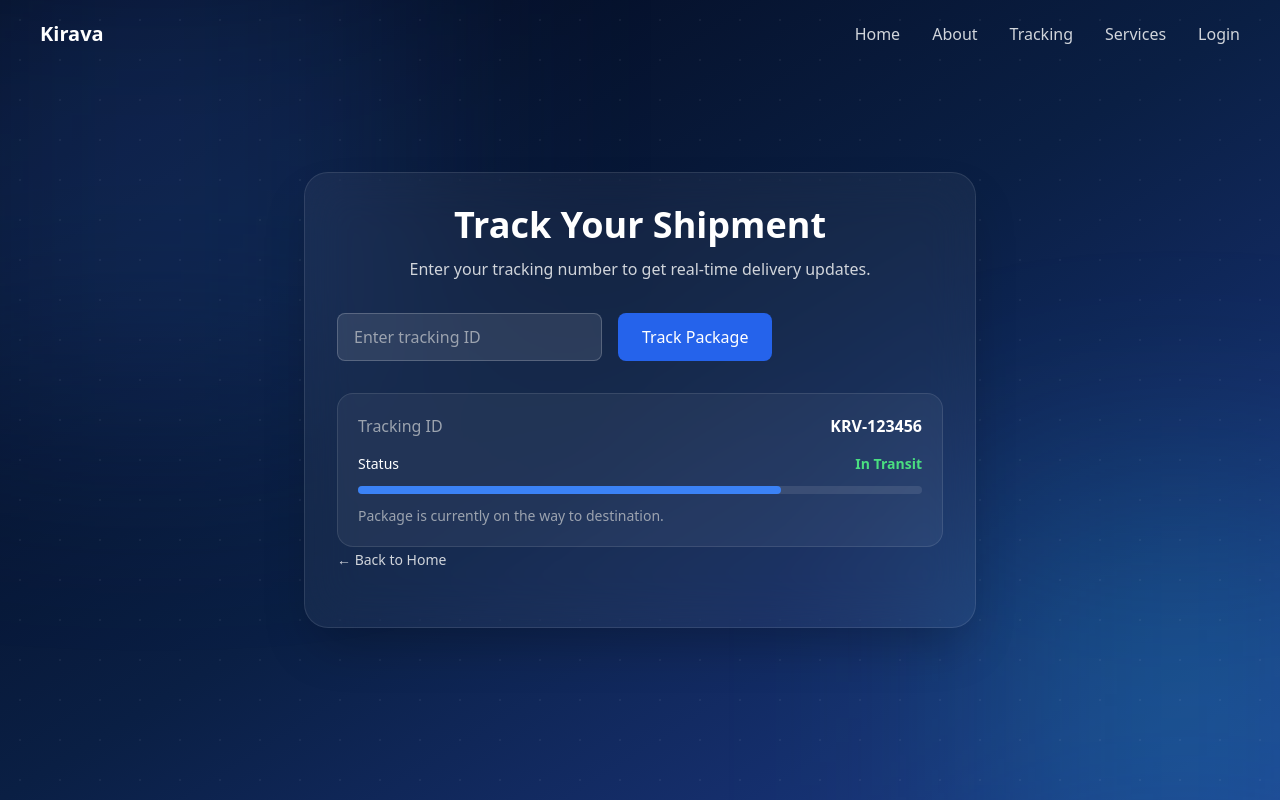
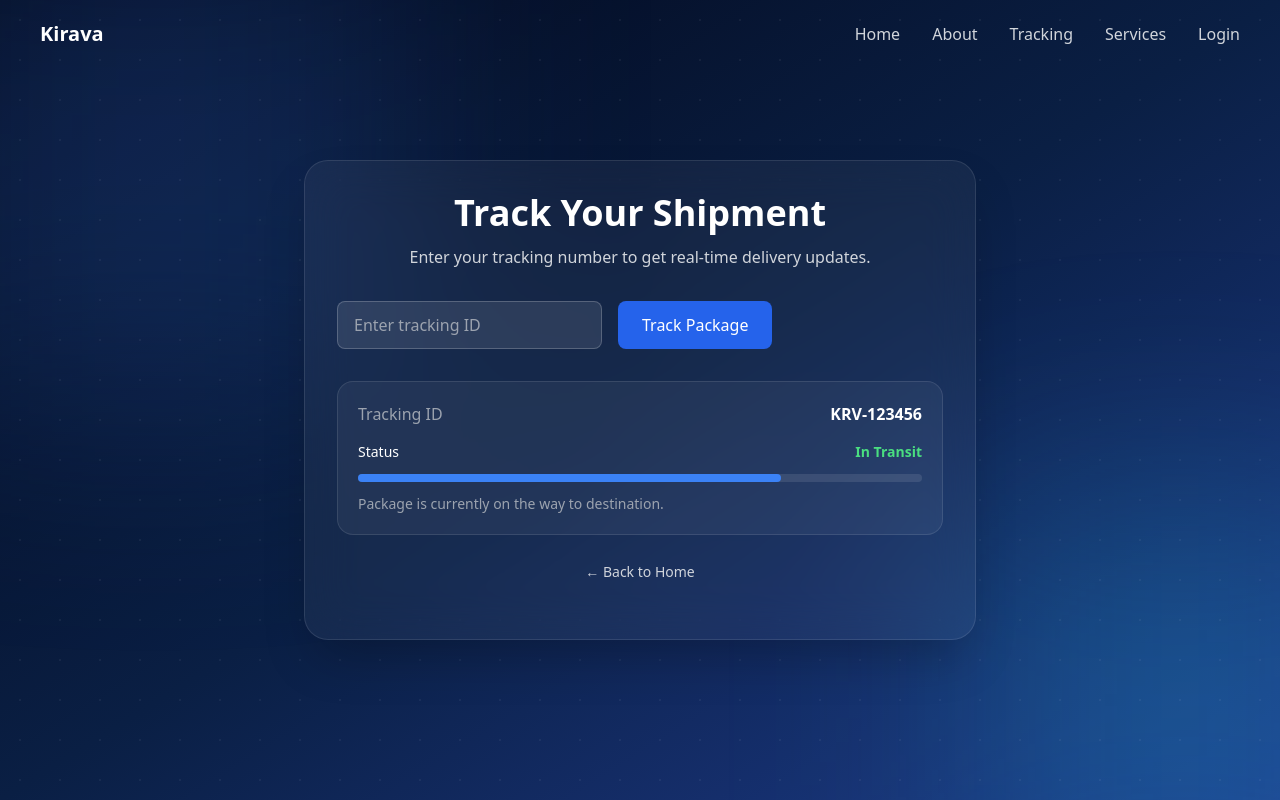
Before and after one commit to mochamadfahmifadillah/kirava-logistics, a React (Vite) app: page /tracking in a window 1280 px wide. Built offline with nearby package versions, Linux system fonts and the light colour scheme.

Commit message:
Memperbaiki posisi tombol back

```diff
--- a/src/pages/Tracking.jsx
+++ b/src/pages/Tracking.jsx
@@ -80,7 +80,7 @@ export default function Tracking() {
 
           </div>
           {/* Back Button */}
-          <div className="mb-6">
+          <div className="mb-6 text-center mt-6">
             <Link
               to="/"
               className="text-sm text-gray-300 hover:text-white transition"
```
